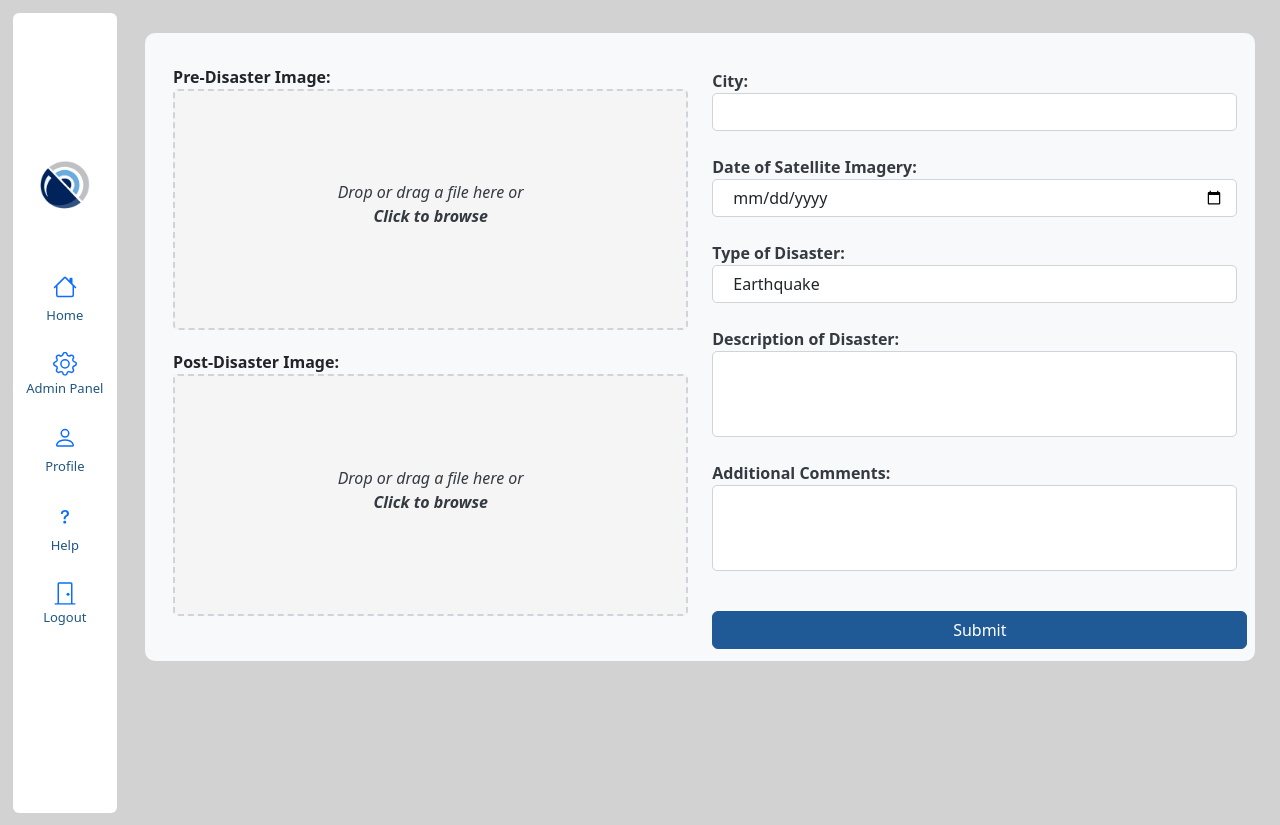
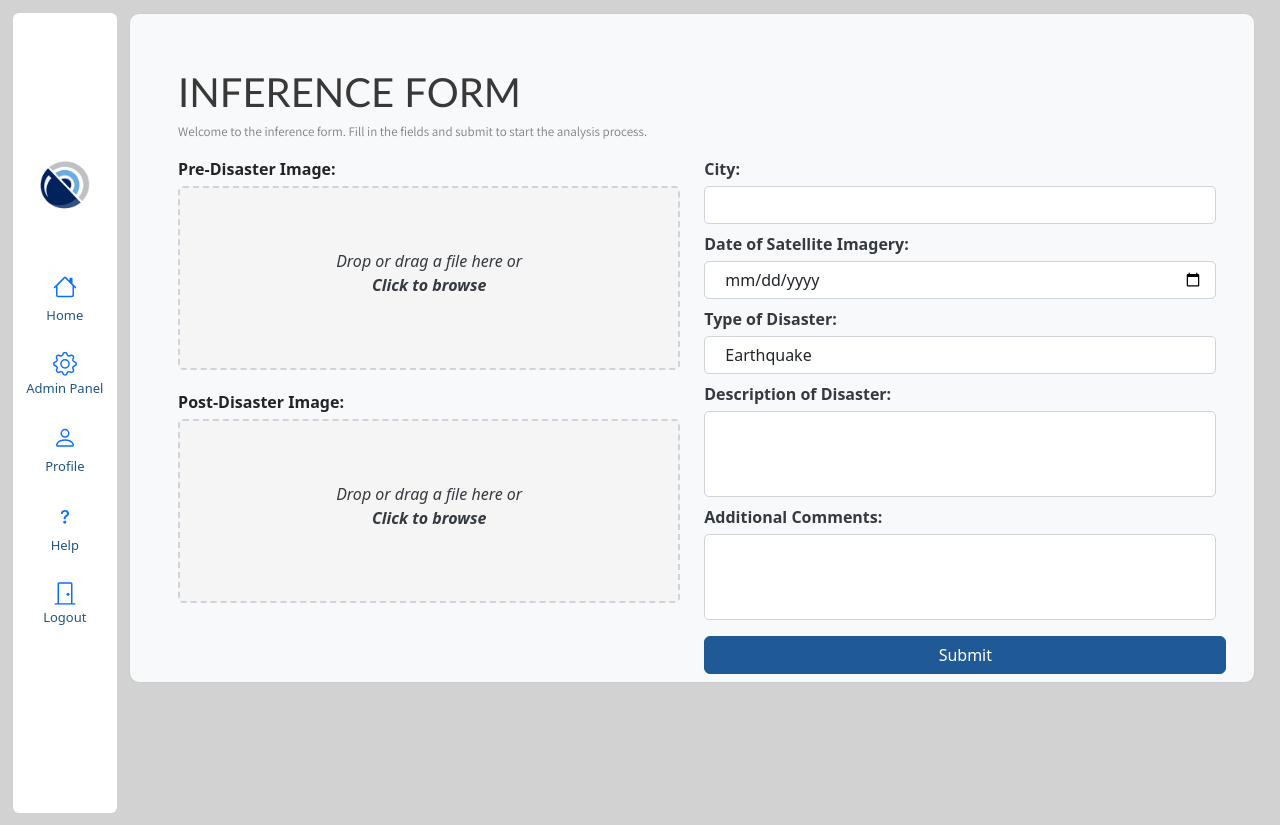
Before and after one commit to AyeshaNaime003/DisasterWatch, a Django app: page /inferenceform/ in a window 1280 px wide. Run offline with Django 4.2, Linux system fonts and the light colour scheme; a user stored in the database is signed in; parts of the project's set-up code (start-up, migrations or seed data) failed here and were passed over; some libraries are stand-ins or nearby versions.

Commit message:
inference form <3

```diff
--- a/app/templates/app/inferenceform.html
+++ b/app/templates/app/inferenceform.html
@@ -11,15 +11,21 @@
         <!-- NAVBAR -->
         {% include 'app/navbar2.html' %}
         <!-- MAIN CONTENT -->
-        <div class="col-md-11" style="padding: 20px">
-            <div class="inferenceform mx-2 p-2">
+        <div class="col-md-11">
+            <div class="card inferenceform ">
+                <div class='p-5 pb-0 pageTitle'>
+                    INFERENCE FORM
+                    <p class='titleFooter'>Welcome to the inference form. Fill in the fields and submit to start the analysis process.<p>
+                </div>
+
+                <div>
                 <form id="inference_form" method="POST" enctype="multipart/form-data">
                     {% csrf_token %}
-                    <div class="row my-1">
+                    <div class="row mx-3">
                         <!-- First Column: Image Input Fields -->
                         <div class="col-md-6">
-                            <p>Pre-Disaster Image:</p>
-                            <div class="image-input mb-3" id="pre_image_drop_area">
+                            <p class='mt-0 '>Pre-Disaster Image:</p>
+                            <div class="image-input 0 mb-3" id="pre_image_drop_area">
                                 <label for="pre_image">
                                     <i class="fas fa-upload" style="font-weight:normal"> Drop or drag a file here or <br><b>Click to browse</b></br></i> </label>
                                 <input type="file" class="form-control-file" id="pre_image" name="pre_image" accept=".tif" required>
@@ -34,15 +40,15 @@
                         </div>
                         <!-- Second Column: Other Input Fields -->
                         <div class="col-md-6">
-                            <div class="my-4" style="margin-top: 0%">
+                            <div class="mb-2" style="margin-top: 0%">
                                 <label for="city">City:</label>
                                 <input type="text" class="form-control" id="city" name="city" required>
                             </div>
-                            <div class="my-4">
+                            <div class="mb-2">
                                 <label for="date">Date of Satellite Imagery:</label>
                                 <input type="date" class="form-control" id="date" name="date" required>
                             </div>
-                            <div class="my-4">
+                            <div class="mb-2">
                                 <label for="disaster_type">Type of Disaster:</label>
                                 <select class="form-control" id="disaster_type" name="disaster_type" required>
                                     <option value="earthquake">Earthquake</option>
@@ -51,15 +57,15 @@
                                     <!-- Add more options as needed -->
                                 </select>
                             </div>
-                            <div class="my-4">
+                            <div class="mb-2">
                                 <label for="disaster_description">Description of Disaster:</label>
                                 <textarea class="form-control" id="disaster_description" name="disaster_description" rows="3"></textarea>
                             </div>
-                            <div class="my-4">
+                            <div class="mb-2">
                                 <label for="comments">Additional Comments:</label>
                                 <textarea class="form-control" id="comments" name="comments" rows="3"></textarea>
                             </div>
-                            <button type="submit" class="btn btn-primary bg-lovely-blue-deeper mt-3">Submit</button>
+                            <button type="submit" class="btn btn-primary bg-lovely-blue-deeper my-2">Submit</button>
                         </div>
                     </div>
                 </form>
--- a/static/styles/inference_form.css
+++ b/static/styles/inference_form.css
@@ -3,10 +3,11 @@
     border: 2px dashed #ced4da;
     border-radius: 5px;
     position: relative;
-    height:40%;
+    height:35%;
     cursor:pointer;
     margin-left: 20px;
     background-color: rgb(245, 245, 245);
+    margin-top:5px;
 }
 
 
@@ -83,6 +84,7 @@
     border-radius: 5px;
     box-sizing: border-box;
     padding-left:20px;
+    margin-top:5px;
 }
 
 .inferenceform select {
@@ -92,3 +94,15 @@
 .inferenceform textarea {
     resize: none;
 }
+
+.pageTitle {
+    font-family:'Gill Sans', 'Gill Sans MT', Calibri, 'Trebuchet MS', sans-serif;
+    font-size: 30pt;
+    color: rgb(56, 56, 56);
+}
+
+.titleFooter {
+    font-family: "Assistant", sans-serif;
+    font-size: small;
+    color:gray;
+}
```
Also changed, not shown: db.sqlite3.
